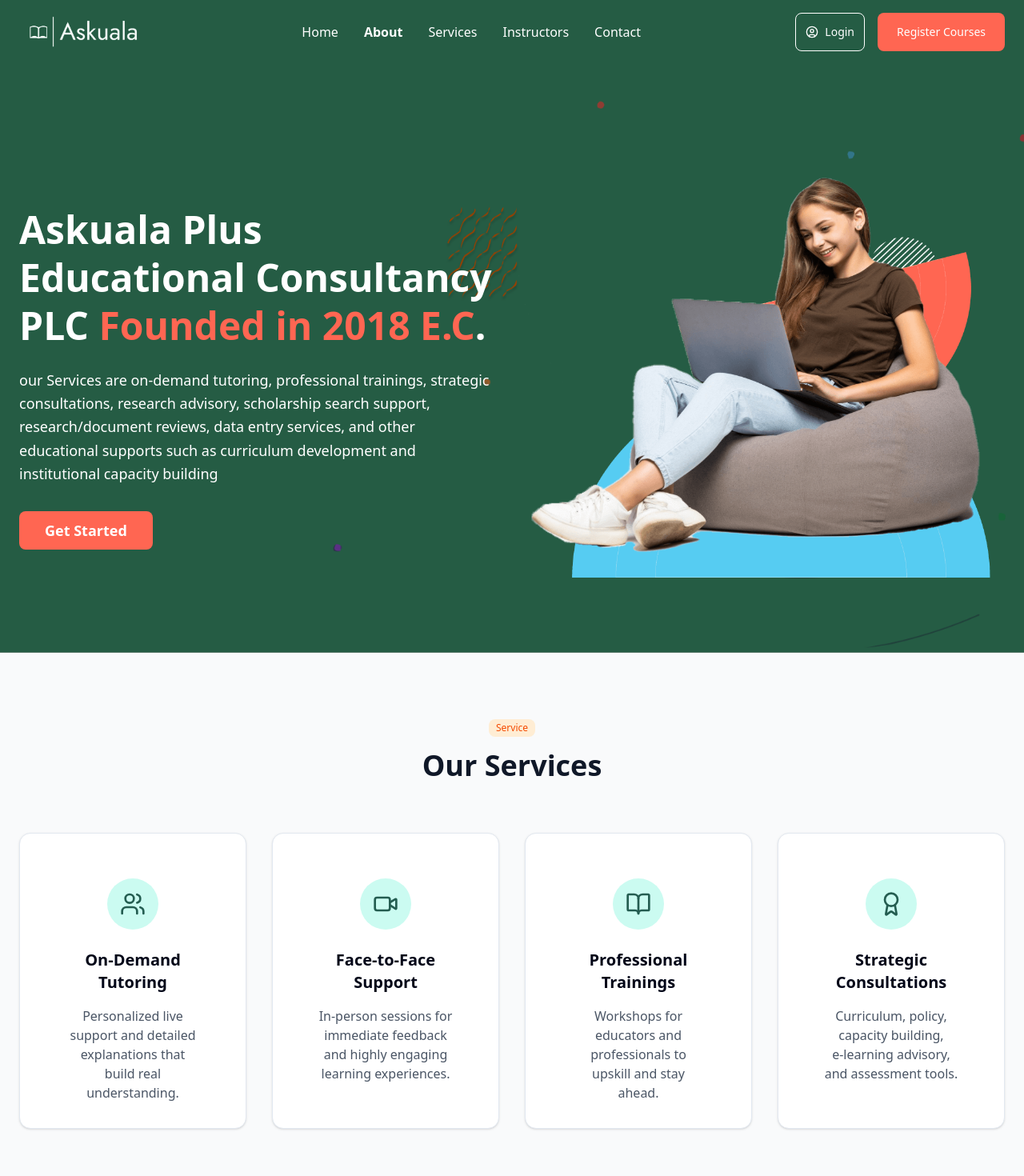
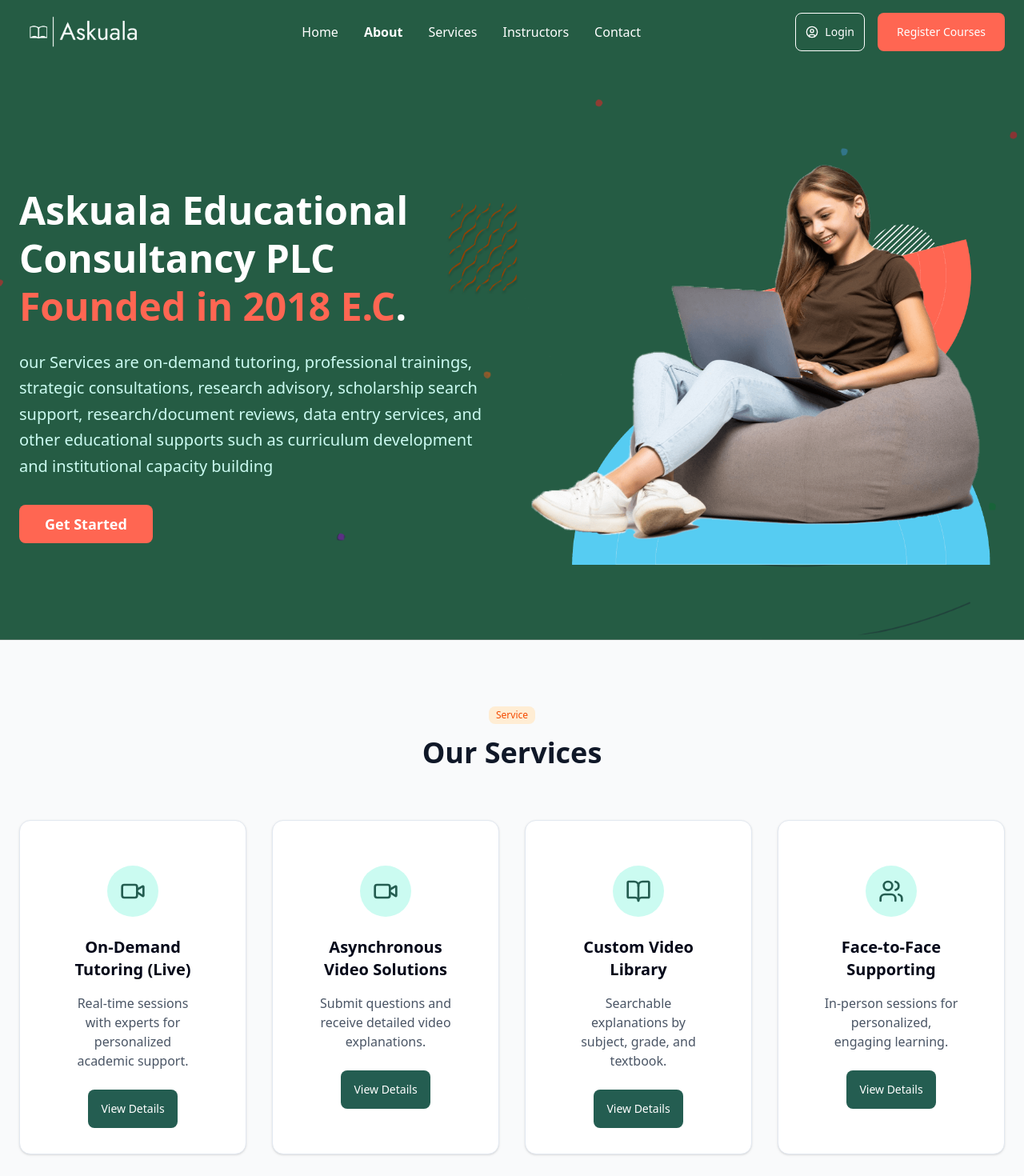
Before and after one commit to NebiyouChanie/askuala, a Next.js app: page / in a window 1280 px wide. Shown: the top 1470 px of the page at 80% size. Built offline with nearby package versions, Linux system fonts and the light colour scheme; no server answers.

Commit message:
home page update

```diff
--- a/app/(public)/page.tsx
+++ b/app/(public)/page.tsx
@@ -1,7 +1,6 @@
 import { Button } from "@/components/ui/button";
 import { Card, CardContent } from "@/components/ui/card";
 import { Badge } from "@/components/ui/badge";
-import Link from "next/link";
 import {
   Star,
   Users,
@@ -14,16 +13,19 @@
   BarChart3,
   Smartphone,
   Briefcase,
+  Lightbulb,
+  GraduationCap,
 } from "lucide-react";
 import Image from "next/image";
-import ServicesPage from "./services/page";
+import Link from "next/link";
+import { services as allServices } from "./services/data";
 
 export default function HomePage() {
   return (
     <div className="min-h-screen bg-white">
       {/* Hero Section */}
       <section
-        className="text-white px-6 min-h-svh relative pt-48 lg:pt-32"
+        className="text-white px-6 min-h-svh relative pt-28"
         style={{
           backgroundImage: "url(/images/hero-bg2.png)",
           backgroundSize: "cover",
@@ -33,22 +35,20 @@
         <div className="absolute inset-0 bg-black/40" />
         <div className="relative max-w-7xl mx-auto grid lg:grid-cols-2 gap-12 items-center min-h-[calc(100svh_-_7rem)]">
           <div>
-            <h1 className="text-3xl sm:text-4xl md:text-5xl font-bold leading-tight mb-6">
-              Askuala Plus Educational Consultancy PLC{" "}
+            <h1 className="text-5xl font-bold leading-tight mb-6">
+              Askuala Educational Consultancy PLC{" "}
               <span className="text-[#FF6652] ">Founded in 2018 E.C</span>.
             </h1>
-            <p className="text-lg text-white mb-8 leading-relaxed">
+            <p className="text-xl text-teal-100 mb-8 leading-relaxed">
               our Services are on-demand tutoring, professional trainings,
               strategic consultations, research advisory, scholarship search
               support, research/document reviews, data entry services, and other
               educational supports such as curriculum development and
               institutional capacity building
             </p>
-            <Link href="/auth/signup">
             <Button className="bg-[#FF6652] hover:bg-[#e55a4a] text-white font-semibold px-8 py-3 text-lg">
               Get Started
             </Button>
-            </Link>
           </div>
 
           <div className="relative">
@@ -71,73 +71,46 @@
             <Badge className="bg-orange-100 text-orange-600 mb-4">
               Service
             </Badge>
-            <h2 className="text-2xl sm:text-3xl md:text-4xl font-bold text-gray-900 mb-4">
+            <h2 className="text-4xl font-bold text-gray-900 mb-4">
               Our Services
             </h2>
           </div>
 
           <div className="grid md:grid-cols-2 lg:grid-cols-4 gap-8">
-            <Card className="text-center p-8 hover:shadow-lg transition-shadow">
+            {allServices.map((service) => {
+              const iconMap: Record<string, any> = {
+                video: Video,
+                users: Users,
+                bookOpen: BookOpen,
+                graduationCap: GraduationCap,
+                briefcase: Briefcase,
+                lightbulb: Lightbulb,
+                award: Award,
+                barChart3: BarChart3,
+              };
+              const Icon = iconMap[service.iconKey] || Briefcase;
+              const href = `/services/${service.slug}`;
+              return (
+                <Card key={service.slug} className="text-center p-8 hover:shadow-lg transition-shadow">
                   <CardContent className="pt-6">
                     <div className="w-16 h-16 bg-teal-100 rounded-full flex items-center justify-center mx-auto mb-6">
-                  <Users className="w-8 h-8 text-[#245D51]" />
+                      <Icon className="w-8 h-8 text-[#245D51]" />
                     </div>
                     <h3 className="text-xl font-semibold mb-4">
-                  On‑Demand Tutoring
+                      {service.title}
                     </h3>
                     <p className="text-gray-600">
-                  Personalized live support and detailed explanations that build
-                  real understanding.
+                      {service.shortDescription}
                     </p>
+                    <div className="mt-6">
+                      <Link href={href}>
+                        <Button className="bg-[#245D51] hover:bg-[#245D51]/90 text-white">View Details</Button>
+                      </Link>
+                    </div>
                   </CardContent>
                 </Card>
-
-            <Card className="text-center p-8 hover:shadow-lg transition-shadow">
-              <CardContent className="pt-6">
-                <div className="w-16 h-16 bg-teal-100 rounded-full flex items-center justify-center mx-auto mb-6">
-                  <Video className="w-8 h-8 text-[#245D51]" />
-                </div>
-                <h3 className="text-xl font-semibold mb-4">
-                  Face‑to‑Face Support
-                </h3>
-                <p className="text-gray-600">
-                  In‑person sessions for immediate feedback and highly engaging
-                  learning experiences.
-                </p>
-              </CardContent>
-            </Card>
-
-
-            <Card className="text-center p-8 hover:shadow-lg transition-shadow">
-              <CardContent className="pt-6">
-                <div className="w-16 h-16 bg-teal-100 rounded-full flex items-center justify-center mx-auto mb-6">
-                  <BookOpen className="w-8 h-8 text-[#245D51]" />
-                </div>
-                <h3 className="text-xl font-semibold mb-4">
-                  Professional Trainings
-                </h3>
-                <p className="text-gray-600">
-                  Workshops for educators and professionals to upskill and stay
-                  ahead.
-                </p>
-              </CardContent>
-            </Card>
-
-            <Card className="text-center p-8 hover:shadow-lg transition-shadow">
-              <CardContent className="pt-6">
-                <div className="w-16 h-16 bg-teal-100 rounded-full flex items-center justify-center mx-auto mb-6">
-                  <Award className="w-8 h-8 text-[#245D51]" />
-                </div>
-                <h3 className="text-xl font-semibold mb-4">
-                  Strategic Consultations
-                </h3>
-                <p className="text-gray-600">
-                  Curriculum, policy, capacity building, e‑learning advisory,
-                  and assessment tools.
-                </p>
-              </CardContent>
-            </Card>
-
+              );
+            })}
           </div>
         </div>
       </section>
@@ -165,7 +138,7 @@
             </div>
 
             <div>
-              <h2 className="text-2xl sm:text-3xl md:text-4xl font-bold text-gray-900 mb-6">
+              <h2 className="text-4xl font-bold text-gray-900 mb-6">
                 Empowering learning and professional growth in Ethiopia
               </h2>
               <p className="text-gray-600 text-lg mb-8 leading-relaxed">
@@ -184,9 +157,9 @@
                   Join thousands of learners
                 </span>
               </div>
-              {/* <Button className="bg-[#FF6652] hover:bg-[#e55a4a] text-white px-8 py-3">
+              <Button className="bg-[#FF6652] hover:bg-[#e55a4a] text-white px-8 py-3">
                 Get Started
-              </Button> */}
+              </Button>
             </div>
           </div>
         </div>
@@ -199,7 +172,7 @@
             <Badge className="bg-orange-100 text-orange-600 mb-4">
               Category
             </Badge>
-            <h2 className="text-2xl sm:text-3xl md:text-4xl font-bold text-gray-900">Top Categories</h2>
+            <h2 className="text-4xl font-bold text-gray-900">Top Categories</h2>
           </div>
 
 
@@ -329,7 +302,7 @@
         <div className="max-w-7xl mx-auto">
           <div className="text-center mb-16">
             <Badge className="bg-orange-100 text-orange-600 mb-4">Course</Badge>
-            <h2 className="text-2xl sm:text-3xl md:text-4xl font-bold text-gray-900">
+            <h2 className="text-4xl font-bold text-gray-900">
               Explore Popular Courses
             </h2>
           </div>
@@ -339,20 +312,33 @@
               <div className="relative">
                 <Image
                   src="/images/logo.jpg"
-                  alt="Programming Course"
+                  alt="Mathematics Course"
                   width={400}
                   height={200}
                   className="w-full h-48 object-cover"
                 />
-                <Badge className="absolute top-4 left-4 bg-blue-600 text-white">
-                  Programming
+                <Badge className="absolute top-4 left-4 bg-orange-500 text-white">
+                  Mathematics
                 </Badge>
               </div>
               <CardContent className="p-6">
-                <h3 className="font-semibold text-lg mb-2">Programming Fundamentals</h3>
-                <p className="text-gray-600 text-sm leading-relaxed">
-                  Learn core programming concepts, problem‑solving, and best practices to build a solid foundation for web, app, and data projects.
-                </p>
+                <h3 className="font-semibold text-lg mb-2">
+                  Mathematics for Grade 9-12
+                </h3>
+                <div className="flex items-center gap-2 mb-4">
+                  <div className="flex text-yellow-400">
+                    {[...Array(5)].map((_, i) => (
+                      <Star key={i} className="w-4 h-4 fill-current" />
+                    ))}
+                  </div>
+                  <span className="text-sm text-gray-600">(4.9)</span>
+                </div>
+                <div className="flex items-center justify-between">
+                  <div className="flex items-center gap-2">
+                    <Users className="w-4 h-4 text-gray-400" />
+                    <span className="text-sm text-gray-600">2.3k Students</span>
+                  </div>
+                </div>
               </CardContent>
             </Card>
 
@@ -361,20 +347,33 @@
               <div className="relative">
                 <Image
                   src="/images/logo.jpg"
-                  alt="Digital Marketing Course"
+                  alt="English Course"
                   width={400}
                   height={200}
                   className="w-full h-48 object-cover"
                 />
-                <Badge className="absolute top-4 left-4 bg-pink-600 text-white">
-                  Marketing
+                <Badge className="absolute top-4 left-4 bg-red-500 text-white">
+                  English
                 </Badge>
               </div>
               <CardContent className="p-6">
-                <h3 className="font-semibold text-lg mb-2">Digital Marketing Essentials</h3>
-                <p className="text-gray-600 text-sm leading-relaxed">
-                  Master the essentials of social media, SEO, content, and analytics to plan and execute effective digital marketing campaigns.
-                </p>
+                <h3 className="font-semibold text-lg mb-2">
+                  English for Grade 9-12
+                </h3>
+                <div className="flex items-center gap-2 mb-4">
+                  <div className="flex text-yellow-400">
+                    {[...Array(5)].map((_, i) => (
+                      <Star key={i} className="w-4 h-4 fill-current" />
+                    ))}
+                  </div>
+                  <span className="text-sm text-gray-600">(4.8)</span>
+                </div>
+                <div className="flex items-center justify-between">
+                  <div className="flex items-center gap-2">
+                    <Users className="w-4 h-4 text-gray-400" />
+                    <span className="text-sm text-gray-600">1.8k Students</span>
+                  </div>
+                </div>
               </CardContent>
             </Card>
 
@@ -382,30 +381,41 @@
               <div className="relative">
                 <Image
                   src="/images/logo.jpg"
-                  alt="Research Methods Course"
+                  alt="Social Science Course"
                   width={400}
                   height={200}
                   className="w-full h-48 object-cover"
                 />
-                <Badge className="absolute top-4 left-4 bg-purple-600 text-white">
-                  Research
+                <Badge className="absolute top-4 left-4 bg-blue-500 text-white">
+                  Social Science
                 </Badge>
               </div>
               <CardContent className="p-6">
-                <h3 className="font-semibold text-lg mb-2">Research Methods Essentials</h3>
-                <p className="text-gray-600 text-sm leading-relaxed">
-                  Learn practical research design, data collection, and analysis techniques to conduct quality academic and professional studies.
-                </p>
+                <h3 className="font-semibold text-lg mb-2">
+                  Social Science for Grade 9-12
+                </h3>
+                <div className="flex items-center gap-2 mb-4">
+                  <div className="flex text-yellow-400">
+                    {[...Array(5)].map((_, i) => (
+                      <Star key={i} className="w-4 h-4 fill-current" />
+                    ))}
+                  </div>
+                  <span className="text-sm text-gray-600">(4.7)</span>
+                </div>
+                <div className="flex items-center justify-between">
+                  <div className="flex items-center gap-2">
+                    <Users className="w-4 h-4 text-gray-400" />
+                    <span className="text-sm text-gray-600">1.5k Students</span>
+                  </div>
+                </div>
               </CardContent>
             </Card>
           </div>
 
           <div className="text-center">
-            <Link href="/services">
             <Button className="bg-[#FF6652] hover:bg-[#e55a4a] text-white px-8 py-3">
               View All Courses
             </Button>
-            </Link>
           </div>
         </div>
       </section>
@@ -416,8 +426,8 @@
         <div className="max-w-7xl mx-auto">
           <div className="grid lg:grid-cols-2 gap-16 items-center">
             <div>
-              <h2 className="text-2xl sm:text-3xl md:text-4xl font-bold text-gray-900 mb-6">
-                Hybrid, technology‑driven learning and services
+              <h2 className="text-4xl font-bold text-gray-900 mb-6">
+                HYBRID, TECHNOLOGY DRIVEN LEARNING AND SERVICES
               </h2>
               <div className="space-y-4 mb-8">
                 <div className="flex items-center gap-3">
@@ -439,11 +449,9 @@
                   </span>
                 </div>
               </div>
-              <Link href="/register">
               <Button className="bg-[#FF6652] hover:bg-[#e55a4a] text-white px-8 py-3">
                 Join & Start
               </Button>
-              </Link>
             </div>
 
             <div className="relative">
@@ -480,7 +488,7 @@
             <Badge className="bg-orange-100 text-orange-600 mb-4">
               Testimonial
             </Badge>
-            <h2 className="text-2xl sm:text-3xl md:text-4xl font-bold text-gray-900">
+            <h2 className="text-4xl font-bold text-gray-900">
               Our Happy Clients
             </h2>
           </div>
@@ -495,7 +503,7 @@
                   ))}
                 </div>
                 <p className="text-gray-600 mb-6 leading-relaxed">
-                  "Askuala Plus has transformed my learning experience. The
+                  "Askuala has transformed my learning experience. The
                   interactive classes and personalized approach helped me
                   achieve my academic goals."
                 </p>
@@ -520,7 +528,7 @@
                 </div>
                 <p className="text-gray-600 mb-6 leading-relaxed">
                   "The quality of education and support from instructors is
-                  exceptional. I highly recommend Askuala Plus to anyone looking to
+                  exceptional. I highly recommend Askuala to anyone looking to
                   enhance their skills."
                 </p>
                 <div className="flex items-center gap-4">
@@ -544,7 +552,7 @@
                 </div>
                 <p className="text-gray-600 mb-6 leading-relaxed">
                   "Flexible learning options and comprehensive course materials
-                  make Askuala Plus the perfect platform for busy professionals like
+                  make Askuala the perfect platform for busy professionals like
                   me."
                 </p>
                 <div className="flex items-center gap-4">
```
Also changed, not shown: components/Footer.tsx (+7 -2 lines), app/admin/feedback/page.tsx (line endings or trailing spaces), app/api/admin/feedback/route.ts (line endings or trailing spaces), app/api/auth/verify/resend/route.ts (line endings or trailing spaces), app/api/instructors/route.ts (line endings or trailing spaces). Lines whose indentation alone changed are shown as unchanged.
